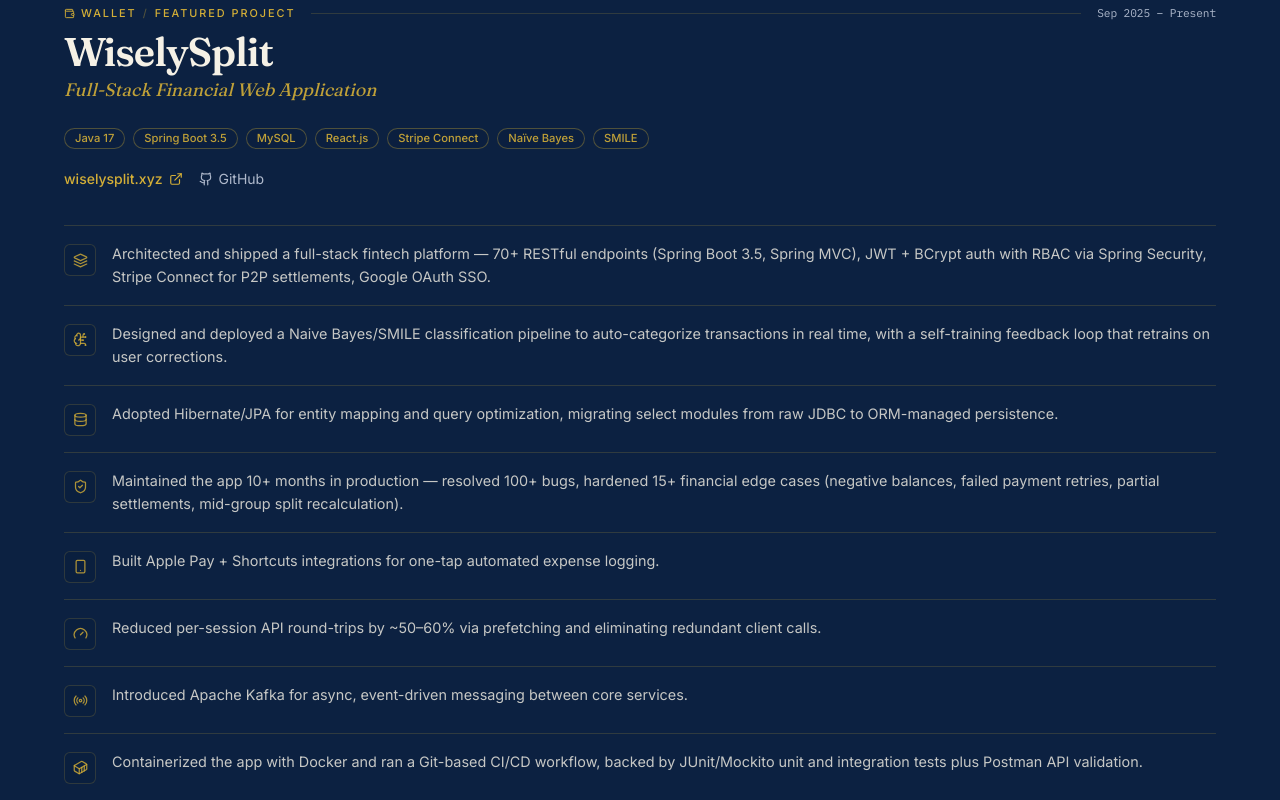
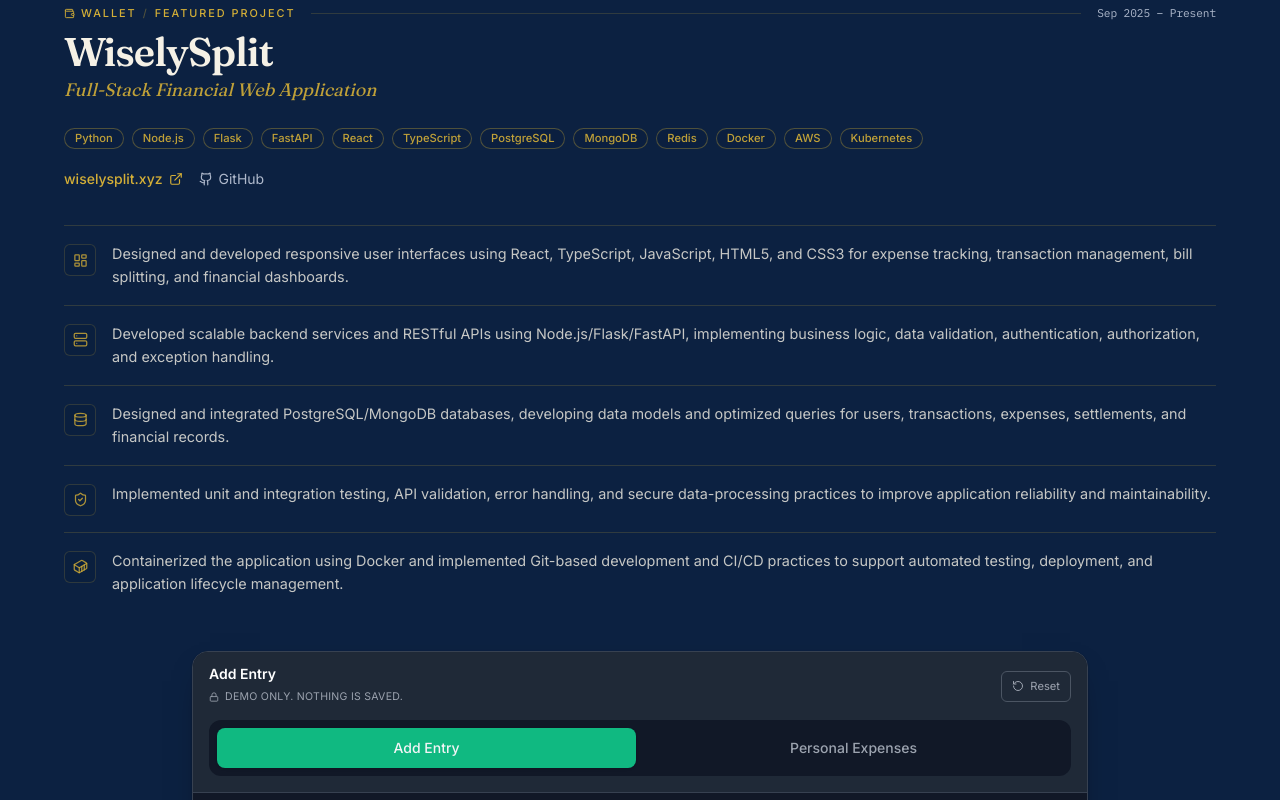
Before and after one commit to HitarthPatel29/P.Hitarth-Portfolio, a React (Vite) app: page / in a window 1280 px wide. Shown: the part 2360-3160 px from the top of the page. Built offline with nearby package versions, Linux system fonts and the light colour scheme.

Commit message:
wiselysplit content updated

```diff
--- a/src/data/resumeData.ts
+++ b/src/data/resumeData.ts
@@ -134,48 +134,41 @@ export const wiselySplit = {
   tagline: 'Full-Stack Financial Web Application',
   period: 'Sep 2025 – Present',
   tech: [
-    'Java 17',
-    'Spring Boot 3.5',
-    'MySQL',
-    'React.js',
-    'Stripe Connect',
-    'Naïve Bayes',
-    'SMILE',
+    'Python',
+    'Node.js',
+    'Flask',
+    'FastAPI',
+    'React',
+    'TypeScript',
+    'PostgreSQL',
+    'MongoDB',
+    'Redis',
+    'Docker',
+    'AWS',
+    'Kubernetes',
   ],
   liveUrl: 'https://wiselysplit.xyz',
   repoUrl: 'https://github.com/HitarthPatel29/WiselySplit',
   highlights: [
     {
-      icon: 'Layers',
-      text: 'Architected and shipped a full-stack fintech platform — 70+ RESTful endpoints (Spring Boot 3.5, Spring MVC), JWT + BCrypt auth with RBAC via Spring Security, Stripe Connect for P2P settlements, Google OAuth SSO.',
+      icon: 'LayoutDashboard',
+      text: 'Designed and developed responsive user interfaces using React, TypeScript, JavaScript, HTML5, and CSS3 for expense tracking, transaction management, bill splitting, and financial dashboards.',
     },
     {
-      icon: 'BrainCircuit',
-      text: 'Designed and deployed a Naive Bayes/SMILE classification pipeline to auto-categorize transactions in real time, with a self-training feedback loop that retrains on user corrections.',
+      icon: 'Server',
+      text: 'Developed scalable backend services and RESTful APIs using Node.js/Flask/FastAPI, implementing business logic, data validation, authentication, authorization, and exception handling.',
     },
     {
       icon: 'Database',
-      text: 'Adopted Hibernate/JPA for entity mapping and query optimization, migrating select modules from raw JDBC to ORM-managed persistence.',
+      text: 'Designed and integrated PostgreSQL/MongoDB databases, developing data models and optimized queries for users, transactions, expenses, settlements, and financial records.',
     },
     {
       icon: 'ShieldCheck',
-      text: 'Maintained the app 10+ months in production — resolved 100+ bugs, hardened 15+ financial edge cases (negative balances, failed payment retries, partial settlements, mid-group split recalculation).',
-    },
-    {
-      icon: 'Smartphone',
-      text: 'Built Apple Pay + Shortcuts integrations for one-tap automated expense logging.',
-    },
-    {
-      icon: 'Gauge',
-      text: 'Reduced per-session API round-trips by ~50–60% via prefetching and eliminating redundant client calls.',
-    },
-    {
-      icon: 'Radio',
-      text: 'Introduced Apache Kafka for async, event-driven messaging between core services.',
+      text: 'Implemented unit and integration testing, API validation, error handling, and secure data-processing practices to improve application reliability and maintainability.',
     },
     {
       icon: 'Container',
-      text: 'Containerized the app with Docker and ran a Git-based CI/CD workflow, backed by JUnit/Mockito unit and integration tests plus Postman API validation.',
+      text: 'Containerized the application using Docker and implemented Git-based development and CI/CD practices to support automated testing, deployment, and application lifecycle management.',
     },
   ],
 } as const;
```
Also changed, not shown: src/components/projects/WiselySplitSection.tsx (+5 -9 lines).
